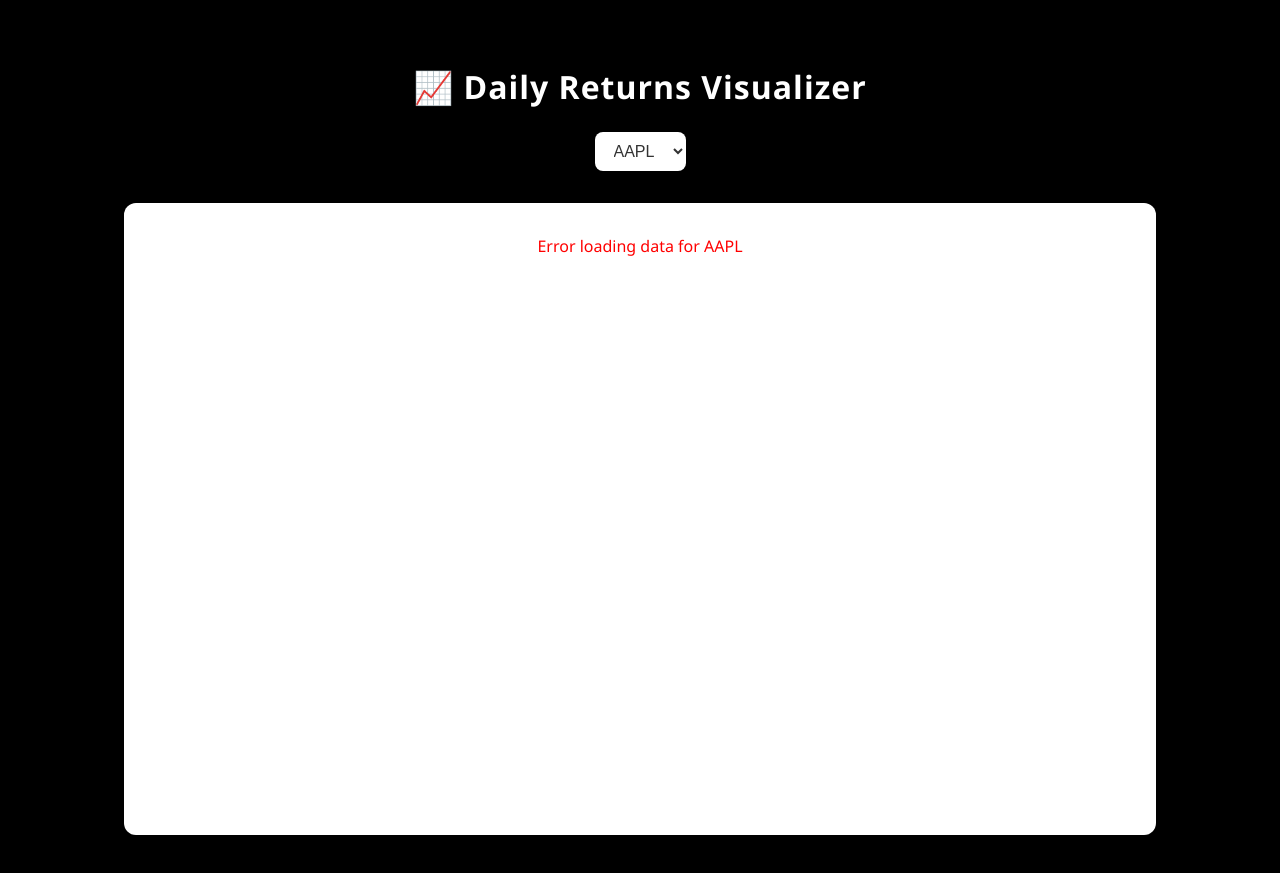
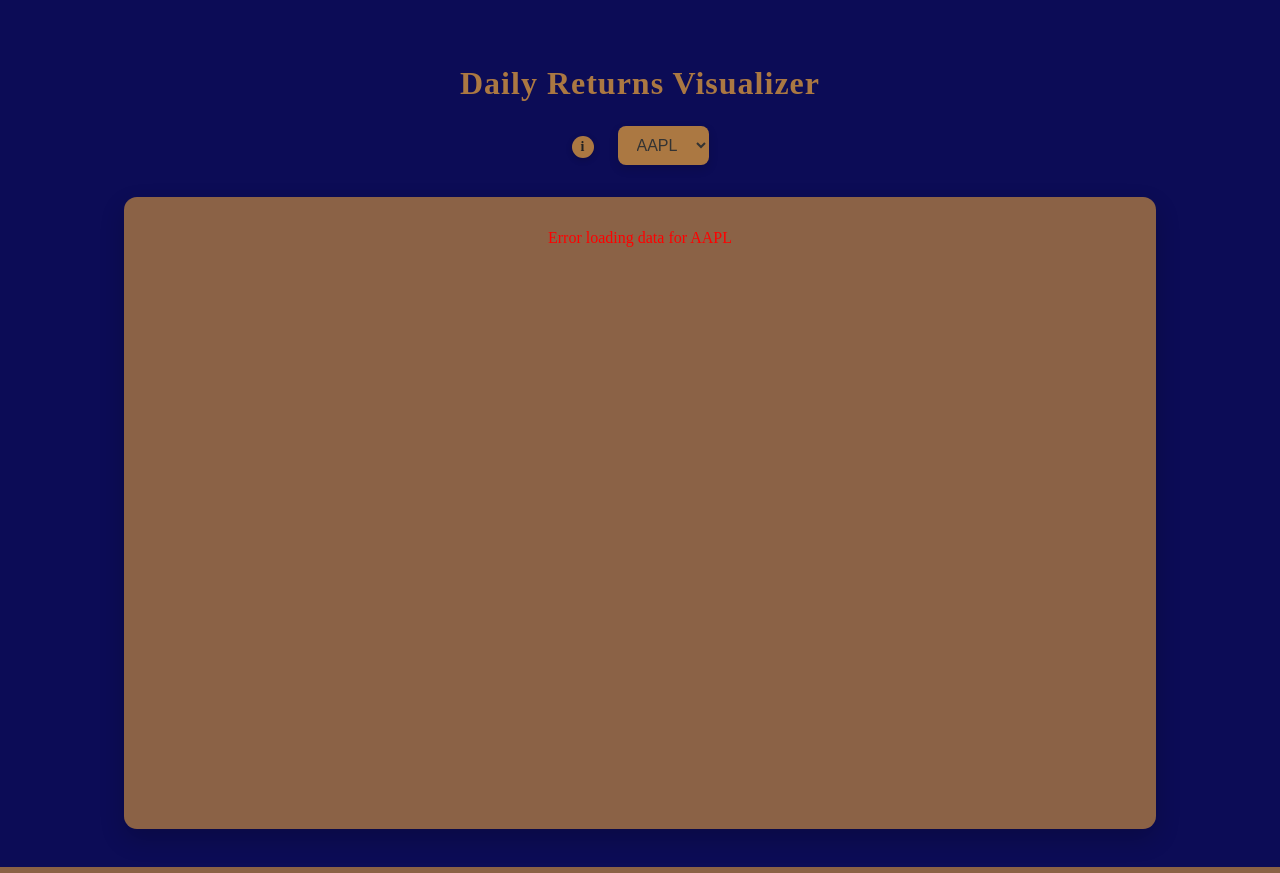
Before and after one commit to satakshiie/FinPort, a Flask app: page /daily_returns in a window 1280 px wide. Run offline with Flask 3, Linux system fonts and the light colour scheme; some libraries are stand-ins or nearby versions.

Commit message:
changes in ui

```diff
--- a/app.py
+++ b/app.py
@@ -316,7 +316,7 @@ def daily_returns_api(data,ticker):
         fig = go.Figure()
         fig.add_trace(go.Scatter(
             x=df.index, y=df["Daily Returns"], mode='lines', name="Daily Returns",
-            line=dict(color="purple")
+            line=dict(color='rgba(194, 136, 64, 0.88)', width=3),
         ))
 
         fig.update_layout(
--- a/static/css/dashboard.css
+++ b/static/css/dashboard.css
@@ -50,8 +50,8 @@ body {
   }
 
   .image-wrapper img {
-    width: 90px;
-    height: 90px;
+    width: 120px;
+    height: 120px;
     border-radius: 50%;
     border: 2px solid #888;
     object-fit: cover;
@@ -91,6 +91,7 @@ font-family: 'Playfair Display', serif;
 th, td {
 padding: 10px;
 border: 1px solid #000000;
+
 }
 .modal {
     display: none;
--- a/templates/daily_returns.html
+++ b/templates/daily_returns.html
@@ -6,9 +6,9 @@
     <script src="https://cdn.plot.ly/plotly-2.30.0.min.js"></script>
     <style>
         body {
-            background: rgb(0, 0, 0);
-            color: #ffffff;
-            font-family: 'Segoe UI', sans-serif;
+            background: rgb(12, 12, 86);
+            color:  #c28840e0;
+            font-family: 'Playfair Display', serif;
             text-align: center;
             padding: 30px;
         }
@@ -18,32 +18,104 @@
       letter-spacing: 1px;
     }
 
+    .info-icon {
+      background-color: #c28840e0;
+      color: #222;
+      border-radius: 50%;
+      width: 22px;
+      height: 22px;
+      font-size: 14px;
+      font-weight: bold;
+      display: inline-flex;
+      justify-content: center;
+      align-items: center;
+      cursor: pointer;
+      box-shadow: 0 2px 6px rgba(0, 0, 0, 0.2);
+    }
+
+    .tooltip {
+      display: none;
+      position: absolute;
+      top: 120%;
+      left: 50%;
+      transform: translateX(-50%);
+      width: 300px;
+      background-color: #fefefe;
+      color: #333;
+      padding: 15px;
+      border-radius: 10px;
+      box-shadow: 0 8px 20px rgba(0, 0, 0, 0.3);
+      font-size: 0.9rem;
+      text-align: left;
+      z-index: 100;
+      opacity: 0;
+      transition: opacity 0.3s ease;
+    }
+    .info-container:hover .tooltip {
+    display: block;
+    opacity: 1;
+}
+
+    .info-container {
+      position: relative;
+      display: inline-block;
+      padding-right: 20px;
+    }
+
+    .info-container:hover .tooltip {
+      display: block;
+    }
         select {
             padding: 10px 15px;
       border-radius: 8px;
       font-size: 1rem;
       border: none;
       outline: none;
-      background: #ffffff;
+      background:  #c28840e0;
       color: #333;
       box-shadow: 0 4px 10px rgba(0, 0, 0, 0.15);
       transition: all 0.2s ease
         }
 
         #chart {
-            background: #ffffff;
-      border-radius: 12px;
+    background: #c28840b3;
+    border-radius: 13px;
     padding: 1rem;
     width: 90%;
     max-width: 1000px;
     margin: 2rem auto 0 auto;
     height: 600px;
     box-shadow: 0 10px 25px rgba(0, 0, 0, 0.2);
+
+    /* fade in animation */
+    opacity: 0;
+    animation: fadeIn 1.5s ease forwards;
+}
+
+/* Fade in keyframes */
+@keyframes fadeIn {
+    from {
+        opacity: 0;
+        transform: translateY(20px);
+    }
+    to {
+        opacity: 1;
+        transform: translateY(0);
+    }
 }
     </style>
 </head>
 <body>
-    <h2>📈 Daily Returns Visualizer</h2>
+    <h2>Daily Returns Visualizer</h2>
+    <span class="info-container">
+        <span class="info-icon">i</span>
+        <div class="tooltip">
+          <strong>What are Daily Returns?</strong><br /><br />
+          Daily returns represent the percentage change in a stock's closing price from one day to the next.
+          They help investors analyze volatility and spot patterns in performance. Spikes often signify significant
+          market events or earnings announcements.
+        </div>
+      </span>
     <select id="tickerSelect">
         <option value="AAPL">AAPL</option>
         <option value="TSLA">TSLA</option>
```
Also changed, not shown: templates/dashboard.html (+4 -4 lines), templates/risk_analysis.html (+127 -6 lines). Lines whose indentation alone changed are shown as unchanged.
